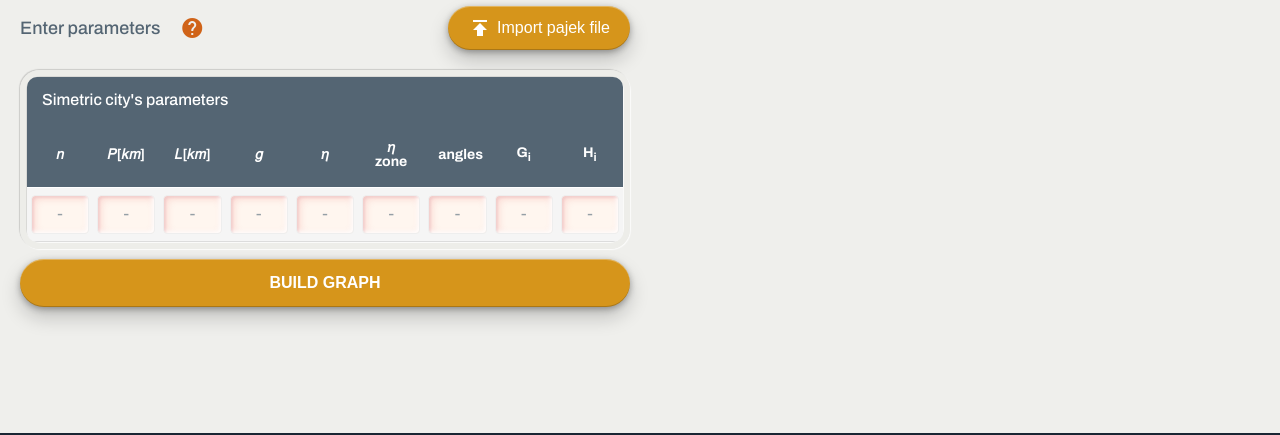
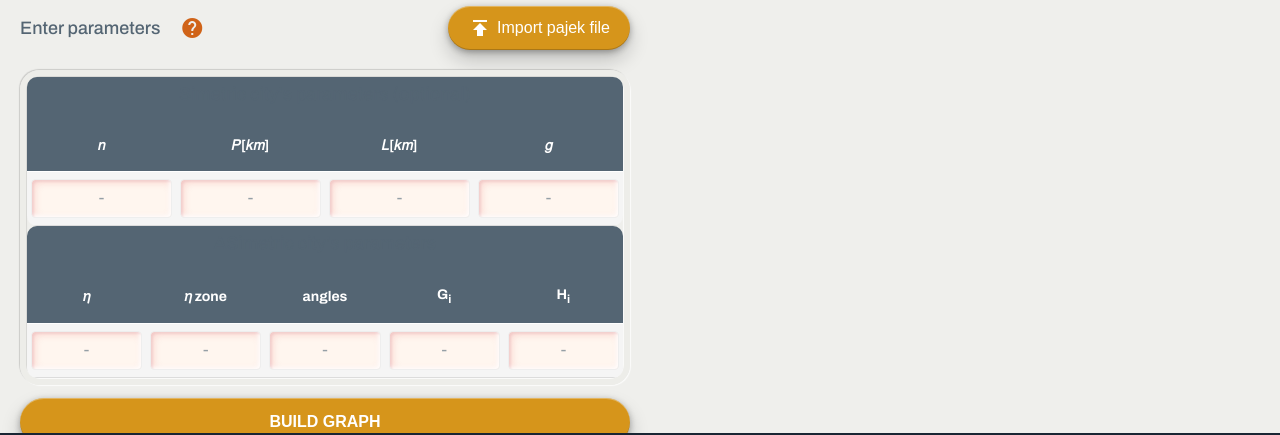
Before and after one commit to SIDERMIT/frontend, a Vue app: page /cities/new in a window 1280 px wide. Shown: the part 283-718 px from the top of the page. Built offline with nearby package versions, Linux system fonts and the light colour scheme; no server answers; what vue-2-breadcrumbs would draw is missing.

Commit message:
table was splitted in two

```diff
--- a/src/views/city/NewCity.vue
+++ b/src/views/city/NewCity.vue
@@ -18,17 +18,36 @@
                     <button class="btn" @click="showImportModal = true"><span class="material-icons">publish</span><span>Import pajek file</span></button>
                 </div>
             </div>
-            <div class="table">
-                <div class="table-title">
-                    <h4>Simetric city's parameters</h4>
-                </div>
+            <div class="table multi">
                 <table>
+                    <thead>
+                        <tr>
+                            <th colspan="4"><h4>Simetric city's parameters (optional)</h4></th>
+                        </tr>
+                    </thead>
                     <tbody>
                         <tr>
                             <th><span>𝑛</span></th>
                             <th><span>𝑃[𝑘𝑚]</span></th>
                             <th><span>𝐿[𝑘𝑚]</span></th>
                             <th><span>𝑔</span></th>
+                        </tr>
+                        <tr>
+                            <td><input v-model="newCity.n" :disabled="!enableParameters" v-bind:class="{ error: (newCity.n === null || newCity.n === '') && enableParameters }" type="text" ref="nInput" placeholder="-" /></td>
+                            <td><input v-model="newCity.p" :disabled="!enableParameters" v-bind:class="{ error: (newCity.p === null || newCity.p === '') && enableParameters }" type="text"  placeholder="-"/></td>
+                            <td><input v-model="newCity.l" :disabled="!enableParameters" v-bind:class="{ error: (newCity.l === null || newCity.l === '') && enableParameters }" type="text"  placeholder="-"/></td>
+                            <td><input v-model="newCity.g" :disabled="!enableParameters" v-bind:class="{ error: (newCity.g === null || newCity.g === '') && enableParameters }" type="text"  placeholder="-"/></td>
+                        </tr>
+                    </tbody>
+                </table>
+                <table>
+                    <thead>
+                        <tr>
+                            <th colspan="5"><h4>ASimetric city's parameters</h4></th>
+                        </tr>
+                    </thead>
+                    <tbody>
+                        <tr>
                             <th><span>𝜂</span></th>
                             <th><span>𝜂 zone</span></th>
                             <th><span>angles</span></th>
@@ -36,10 +55,6 @@
                             <th><span>H<sub>i</sub></span></th>
                         </tr>
                         <tr>
-                            <td><input v-model="newCity.n" :disabled="!enableParameters" v-bind:class="{ error: (newCity.n === null || newCity.n === '') && enableParameters }" type="text" ref="nInput" placeholder="-" /></td>
-                            <td><input v-model="newCity.p" :disabled="!enableParameters" v-bind:class="{ error: (newCity.p === null || newCity.p === '') && enableParameters }" type="text"  placeholder="-"/></td>
-                            <td><input v-model="newCity.l" :disabled="!enableParameters" v-bind:class="{ error: (newCity.l === null || newCity.l === '') && enableParameters }" type="text"  placeholder="-"/></td>
-                            <td><input v-model="newCity.g" :disabled="!enableParameters" v-bind:class="{ error: (newCity.g === null || newCity.g === '') && enableParameters }" type="text"  placeholder="-"/></td>
                             <td><input v-model="newCity.etha" :disabled="!enableParameters" v-bind:class="{ error: (newCity.etha === null || newCity.etha === '') && enableParameters }" type="text"  placeholder="-"/></td>
                             <td><input v-model="newCity.etha_zone" :disabled="!enableParameters" v-bind:class="{ error: (newCity.etha_zone === null || newCity.etha_zone === '') && enableParameters }" type="text"  placeholder="-"/></td>
                             <td><input v-model="newCity.angles" :disabled="!enableParameters" v-bind:class="{ error: (newCity.angles === null || newCity.angles === '') && enableParameters }" type="text"  placeholder="-"/></td>
```
